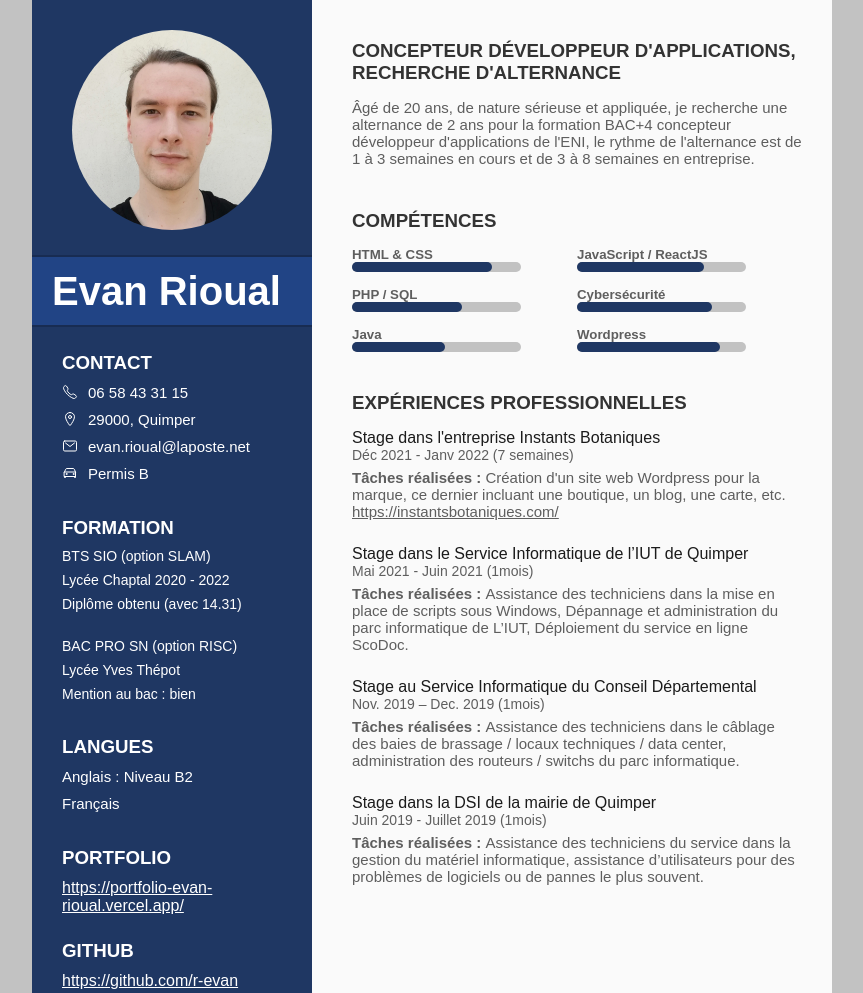
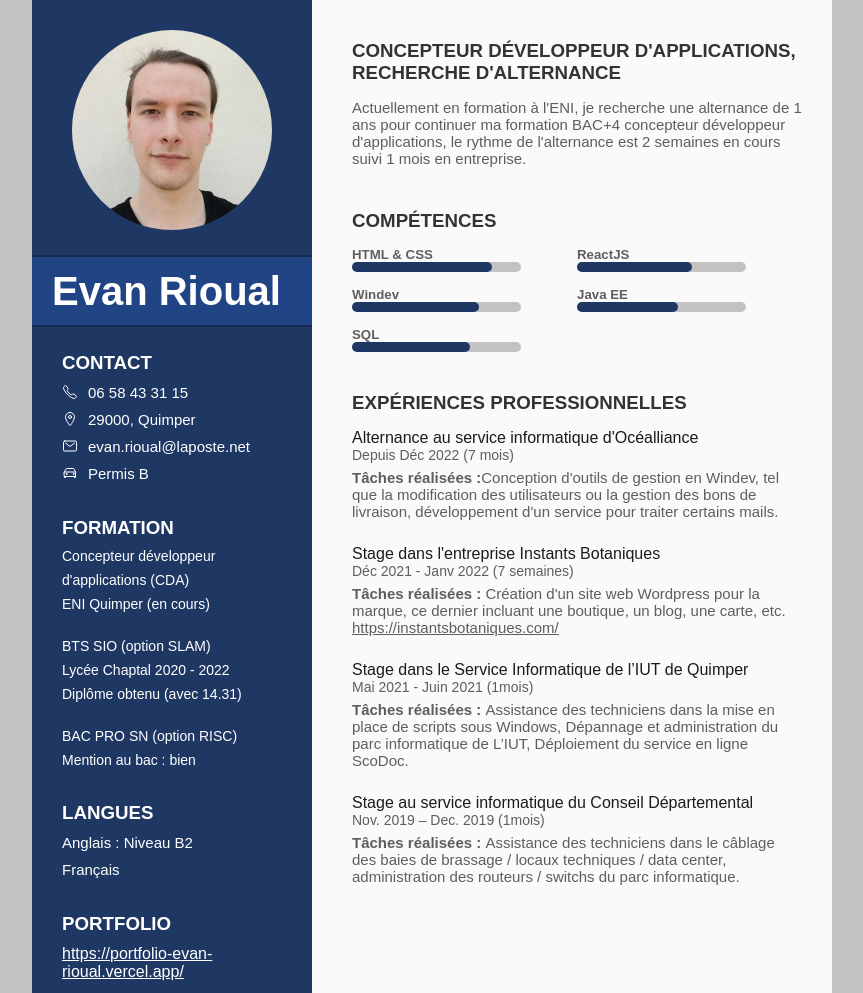
Before and after one commit to r-evan/CV, a plain HTML site: page index.html in a window 1280 px wide. Shown: the top 993 px of the page, without its empty margins (208-1071 px from the left). Drawn offline with nearby package versions, Linux system fonts and the light colour scheme.

Commit message:
Add files via upload

```diff
--- a/index.html
+++ b/index.html
@@ -36,12 +36,17 @@
             </div>
             <div class="block form">
                 <h3>FORMATION</h3>
+                <p>Concepteur développeur</p>
+                <p>d'applications (CDA)</p>
+                <p>ENI Quimper (en cours)</p><br>
+
+
                 <p>BTS SIO (option SLAM)</p>
                 <p>Lycée Chaptal 2020 - 2022</p>
                 <p>Diplôme obtenu (avec 14.31)</p><br>
 
                 <p>BAC PRO SN (option RISC)</p>
-                <p>Lycée Yves Thépot</p>
+                <!-- <p>Lycée Yves Thépot</p> -->
                 <p>Mention au bac : bien</p>
             </div>
             <div class="block">
@@ -62,9 +67,9 @@
         <main>
             <div class="profil">
                 <h3>CONCEPTEUR DÉVELOPPEUR D'APPLICATIONS, RECHERCHE D'ALTERNANCE</h3>
-                <p>Âgé de 20 ans, de nature sérieuse et appliquée, je recherche une alternance de 2 ans
-                    pour la formation BAC+4 concepteur développeur d'applications de l'ENI, le rythme de
-                    l'alternance est de 1 à 3 semaines en cours et de 3 à 8 semaines en entreprise.
+                <p>Actuellement en formation à l'ENI, je recherche une alternance de 1 ans
+                    pour continuer ma formation BAC+4 concepteur développeur d'applications, le rythme de
+                    l'alternance est 2 semaines en cours suivi 1 mois en entreprise.
                 </p><br>
             </div>
             <div class="comp">
@@ -76,39 +81,38 @@
                     </div>
                 </div>
                 <div class="savoir">
-                    <h5>JavaScript / ReactJS</h5>
+                    <h5>ReactJS</h5>
                     <div class="barre">
-                        <div class="test" style="--i:2; --width:75%"></div>
+                        <div class="test" style="--i:2; --width:68%"></div>
                     </div>
                 </div>
                 <div class="savoir">
-                    <h5>PHP / SQL</h5>
+                    <h5>Windev</h5>
                     <div class="barre">
-                        <div class="test" style="--i:3; --width:65%"></div>
+                        <div class="test" style="--i:4; --width:75%"></div>
                     </div>
                 </div>
                 <div class="savoir">
-                    <h5>Cybersécurité</h5>
+                    <h5>Java EE</h5>
                     <div class="barre">
-                        <div class="test" style="--i:4; --width:80%"></div>
-                    </div>
-                </div>
-
-                <div class="savoir">
-                    <h5>Java</h5>
-                    <div class="barre">
-                        <div class="test" style="--i:5; --width:55%"></div>
+                        <div class="test" style="--i:5; --width:60%"></div>
                     </div>
                 </div>
                 <div class="savoir">
-                    <h5>Wordpress</h5>
+                    <h5>SQL</h5>
                     <div class="barre">
-                        <div class="test" style="--i:6; --width:85%"></div>
+                        <div class="test" style="--i:3; --width:70%"></div>
                     </div>
                 </div>
             </div>
             <div class="exp">
                 <h3>EXPÉRIENCES PROFESSIONNELLES</h3>
+                <div class="stage">
+                    <p class="stage-titre">Alternance au service informatique d'Océalliance</p>
+                    <p class="stage-date">Depuis Déc 2022 (7 mois)</p>
+                    <p><b>Tâches réalisées :</b>Conception d'outils de gestion en Windev, tel que la modification des utilisateurs ou
+                     la gestion des bons de livraison, développement d'un service pour traiter certains mails. </p>
+                </div>
                 <div class="stage">
                     <p class="stage-titre">Stage dans l'entreprise Instants Botaniques</p>
                     <p class="stage-date">Déc 2021 - Janv 2022 (7 semaines)</p>
@@ -125,19 +129,19 @@
                         ScoDoc.</p>
                 </div>
                 <div class="stage">
-                    <p class="stage-titre">Stage au Service Informatique du Conseil Départemental</p>
+                    <p class="stage-titre">Stage au service informatique du Conseil Départemental</p>
                     <p class="stage-date">Nov. 2019 – Dec. 2019 (1mois)</p>
                     <p><b>Tâches réalisées : </b>Assistance des techniciens dans le câblage des baies de brassage /
                         locaux techniques / data center, administration des routeurs / switchs du parc informatique.
                     </p>
                 </div>
-                <div class="stage">
+                <!-- <div class="stage">
                     <p class="stage-titre">Stage dans la DSI de la mairie de Quimper</p>
                     <p class="stage-date">Juin 2019 - Juillet 2019 (1mois)</p>
                     <p><b>Tâches réalisées : </b>Assistance des techniciens du service dans la gestion du matériel
                         informatique, assistance d’utilisateurs pour des problèmes de logiciels ou de pannes le plus
                         souvent.</p>
-                </div>
+                </div> -->
             </div>
 
         </main>
```
